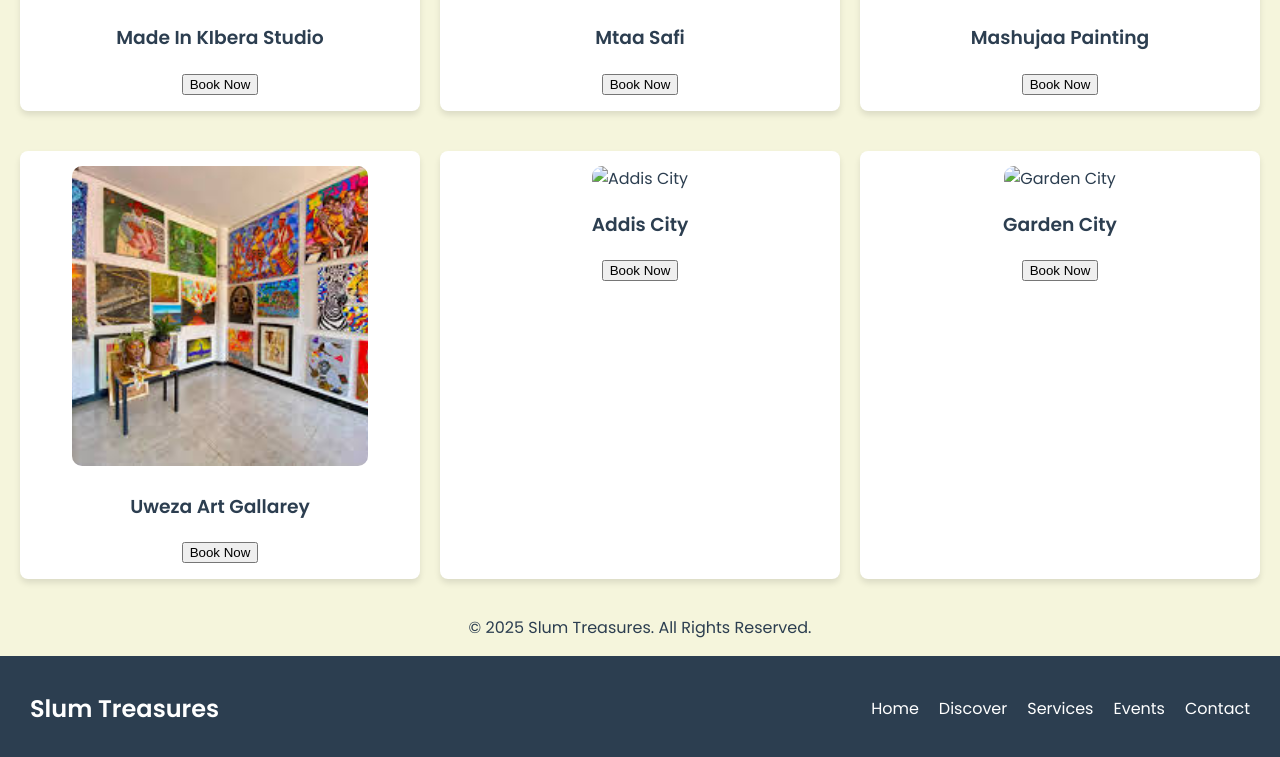
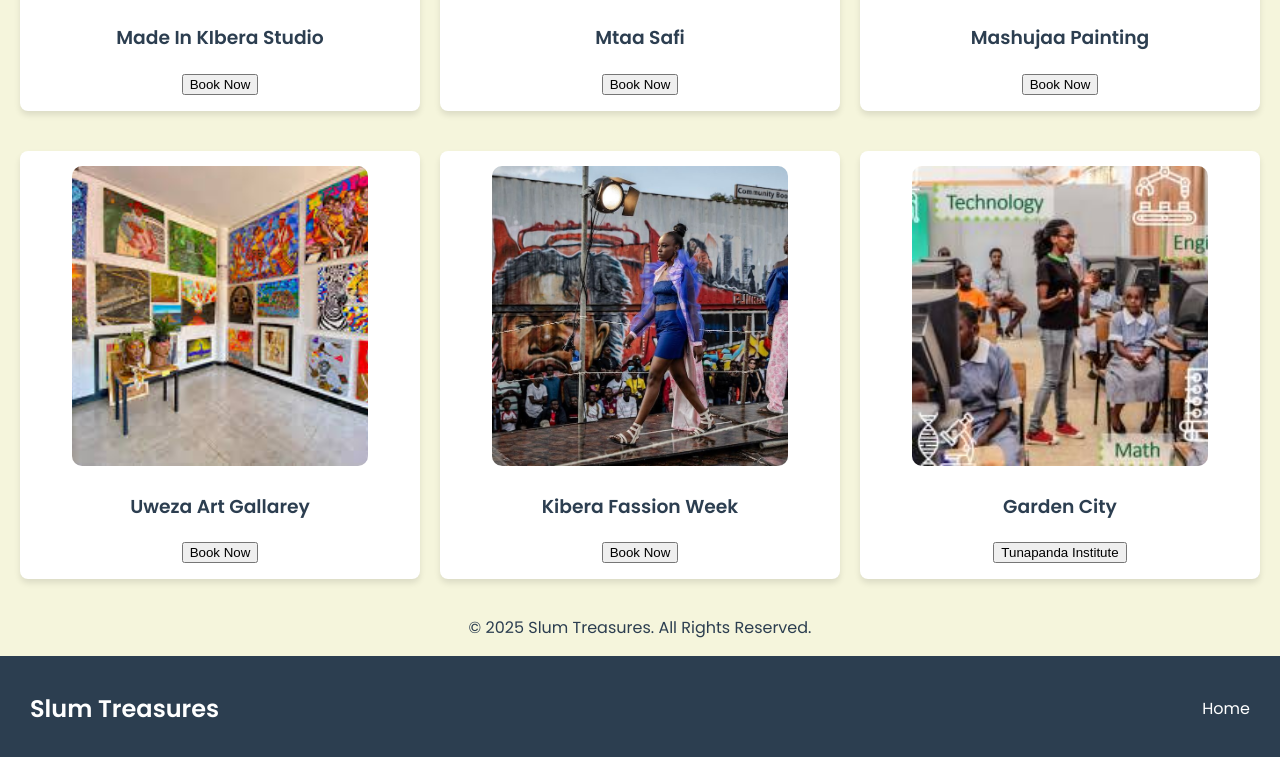
Before and after one commit to ErastusNjaramba/Final-Project, a plain HTML site: page index.html in a window 1280 px wide. Shown: the part 1423-2180 px from the top of the page. Drawn offline with Linux system fonts and the light colour scheme.

Commit message:
add new sites

```diff
--- a/index.html
+++ b/index.html
@@ -73,14 +73,14 @@
                 <button class="book-btn">Book Now</button>
             </div>
             <div class="card" data-price="7000" data-category="mid">
-                <img src="addis.jpg" alt="Addis City">
-                <h3>Addis City</h3>
+                <img src="assets/Kibera fassion week.jpg" alt="Kibera Fassion week">
+                <h3>Kibera Fassion Week</h3>
                 <button class="book-btn">Book Now</button>
             </div>
             <div class="card" data-price="10000" data-category="high">
-                <img src="gardens.jpg" alt="Garden City">
+                <img src="assets/Tunapanda Institute.jpg" alt="Garden City">
                 <h3>Garden City</h3>
-                <button class="book-btn">Book Now</button>
+                <button class="book-btn">Tunapanda Institute</button>
             </div>
         </div>
     </section>
@@ -106,10 +106,6 @@
             <h2>Slum Treasures</h2>
             <ul>
                 <li><a href="#home">Home</a></li>
-                <li><a href="#destinations">Discover</a></li>
-                <li><a href="#services">Services</a></li>
-                <li><a href="#events">Events</a></li>
-                <li><a href="#contact">Contact</a></li>
             </ul>
         </nav>
     </footer>
```
Also changed, not shown: assets/Kibera fassion week.jpg (added), assets/Tunapanda Institute.jpg (added).
